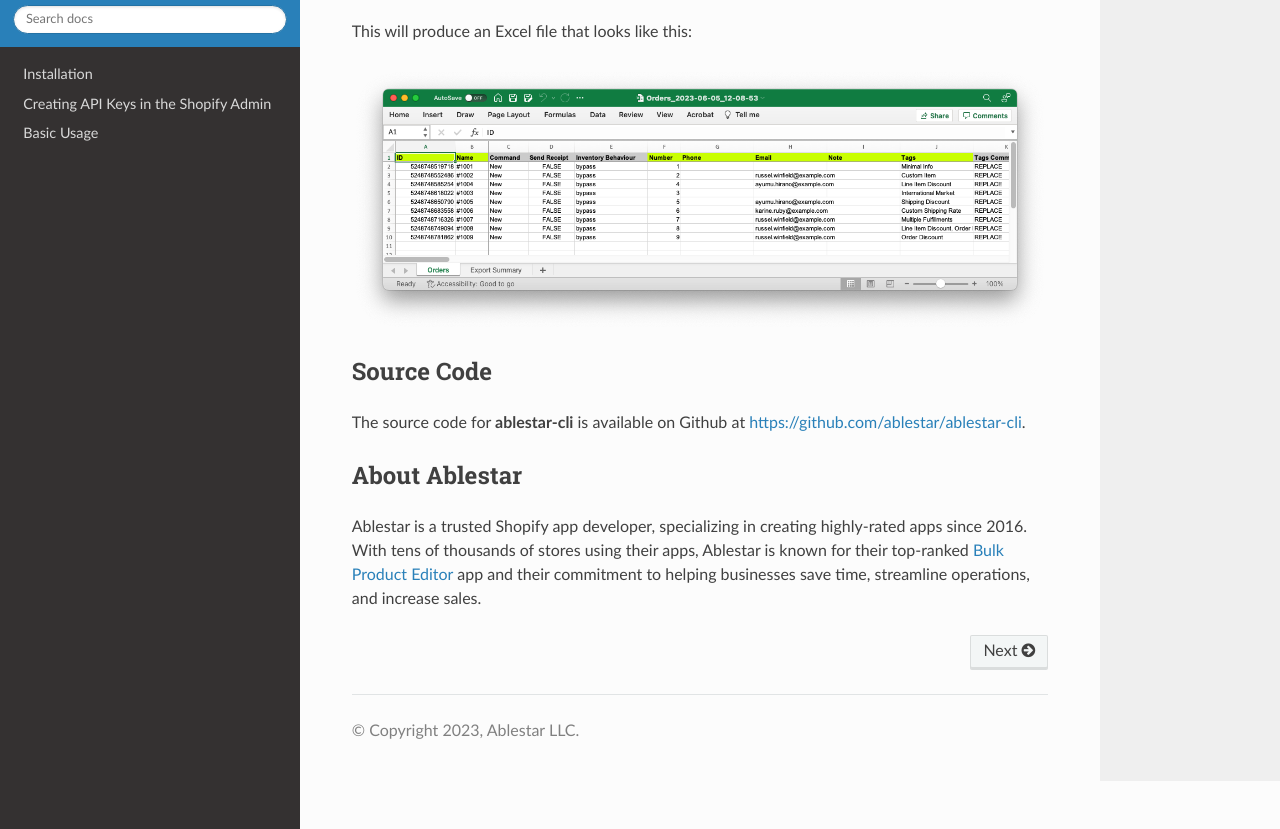
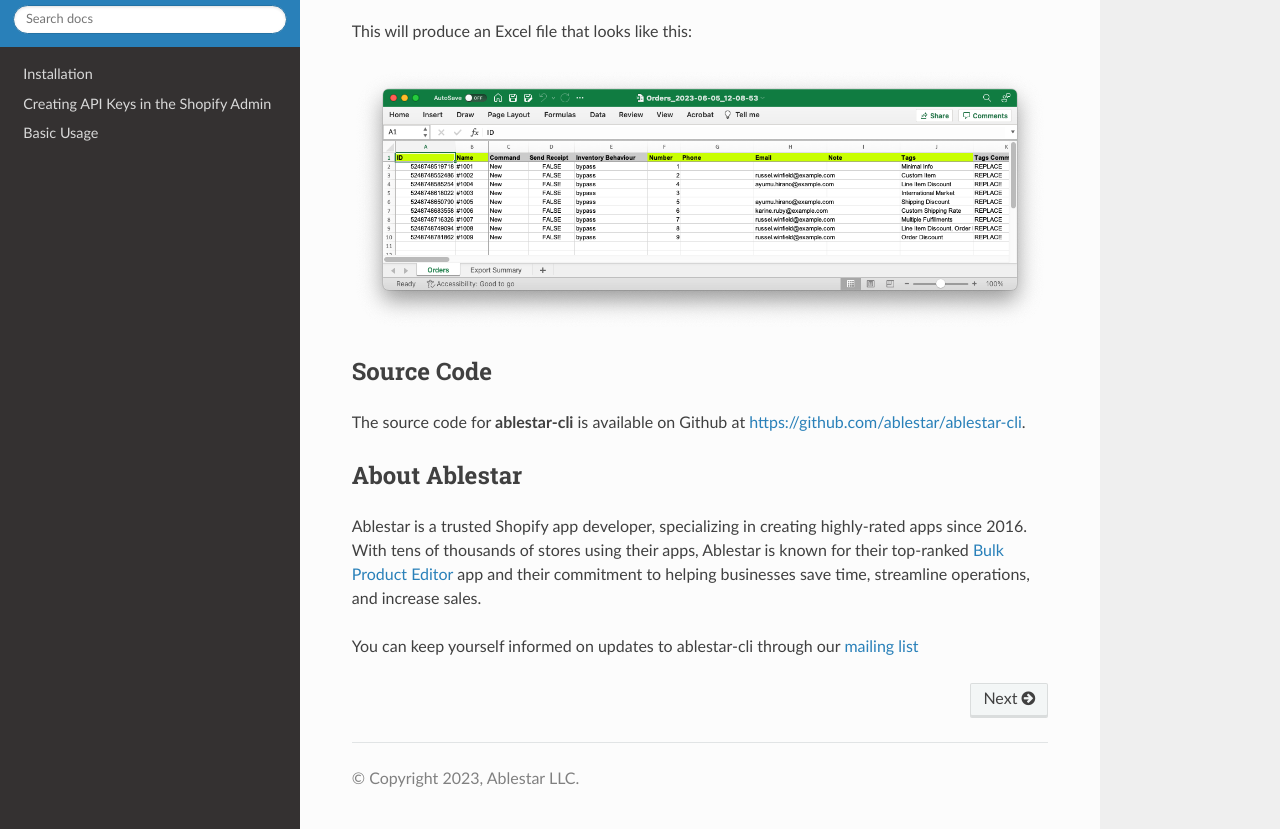
Before and after one commit to ablestar/ablestar-cli, a Sphinx documentation site: the page built from docs/source/index.rst, in a window 1280 px wide and 900 px high, scrolled down 870 px, cut to the strip 71-900 px from the top of the window. Built offline with Sphinx 7.4.7 and the Read the Docs theme 2.0.0, drawn with Linux system fonts in a browser that asks for light colours.

Commit message:
Include mailing list links

```diff
--- a/docs/source/index.rst
+++ b/docs/source/index.rst
@@ -37,3 +37,5 @@
 --------------
 
 Ablestar is a trusted Shopify app developer, specializing in creating highly-rated apps since 2016. With tens of thousands of stores using their apps, Ablestar is known for their top-ranked `Bulk Product Editor <https://apps.shopify.com/bulk-product-editor?utm_source=ablestar-cli&utm_medium=documentation&utm_campaign=ablestar-cli>`_ app and their commitment to helping businesses save time, streamline operations, and increase sales.
+
+You can keep yourself informed on updates to ablestar-cli through our `mailing list <https://confirmsubscription.com/h/y/5C2D5BEBF1A3998F>`_
```
Also changed, not shown: README.md (+2 -0 lines).
